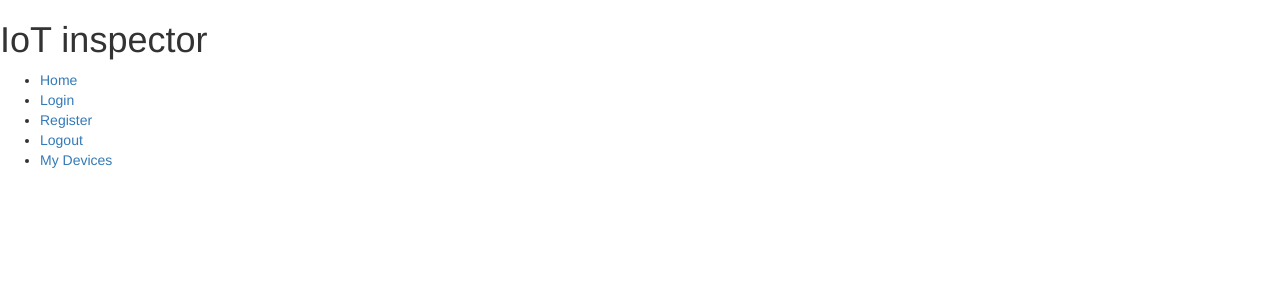
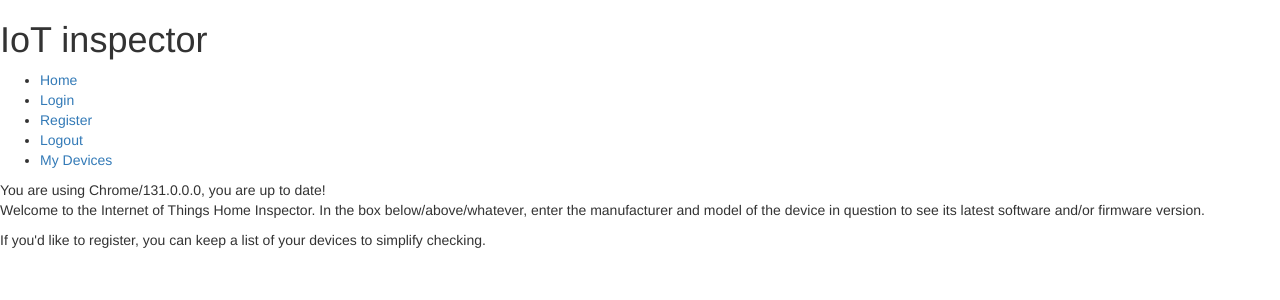
Before and after one commit to rveeblefetzer/IOT-home-inspector, a Django app: page / in a window 1280 px wide. Shown: the top 300 px of the page. Run offline with Django 3.2, Linux system fonts and the light colour scheme; some libraries are stand-ins or nearby versions.

Commit message:
browser version

```diff
--- a/IOThomeinspector/IOThomeinspector/templates/home.html
+++ b/IOThomeinspector/IOThomeinspector/templates/home.html
@@ -1,6 +1,11 @@
 {% extends "base.html" %}
 {% block title %} IoT Home Inspector Home {% endblock %}
-{% block content %}
+{% block body %}
+
+    <div>
+    {{browser}}
+    <div>
+
     <p>Welcome to the Internet of Things Home Inspector. In the box below/above/whatever, enter the manufacturer and model of the device in question to see its latest software and/or firmware version.</p>
 
     <p>If you'd like to register, you can keep a list of your devices to simplify checking.</p>
--- a/IOThomeinspector/IOThomeinspector/views.py
+++ b/IOThomeinspector/IOThomeinspector/views.py
@@ -11,5 +11,28 @@ class HomePageView(TemplateView):
 
     def get_context_data(self):
         """View for the home page."""
-        context = {}
+        ua_profile = self.request.META['HTTP_USER_AGENT'].split()
+        check = True
+        for item in ua_profile:
+            if "Chrome" in item:
+                browser = item
+                if float(browser.split('/')[1][0:4]) < 56:
+                    check = False
+                break
+            elif "Firefox" in item:
+                browser = item
+                if float(browser.split('/')[1][0:4]) < 51:
+                    check = False
+                break
+            elif "Safari" in item:
+                browser = item
+                if float(browser.split('/')[1][0:4]) < 10:
+                    check = False
+            else:
+                browser = None
+        if check is True:
+            browser = "You are using " + browser + ", you are up to date!"
+        else:
+            browser = "You are using " + browser + ", you are not up to date!"
+        context = {'browser': browser}
         return context
```
